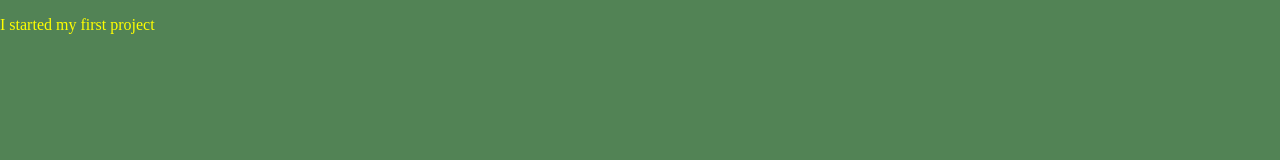
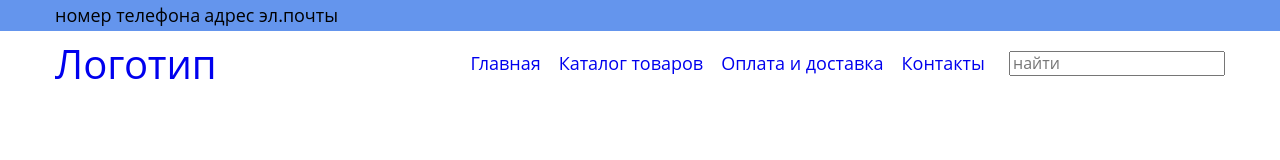
Before and after one commit to IvanVerushkin/project-1, a website: page app/index.html in a window 1280 px wide. Drawn offline with nearby package versions, Linux system fonts and the light colour scheme; files that its build step writes are made by us from their sources.

Commit message:
do header

```diff
--- a/app/index.html
+++ b/app/index.html
@@ -8,7 +8,60 @@
       <link rel="stylesheet" href="css/style.min.css">
    </head>
    <body>
-  <div class="box"><p>I started my first project</p></div>
+      <div class="wrapper">
+         <header class="header">
+
+            <div class="header__top">
+               <div class="container">
+                  <a class="phone" href="#">номер телефона</a>
+                  <a class="mail" href="#">адрес эл.почты</a>
+               </div>
+            </div>
+
+            <div class="header__bottom">
+               <div class="container">
+                  <div class="header__bottom-inner">
+                     <a class="logotype" href="#">Логотип</a>
+                     <div class="header__bottom-navbar">
+                        <nav class="navigation">
+                           <ul>
+                              <li>
+                                 <a class="page" href="#">Главная</a>
+                              </li>
+                              <li>
+                                 <a class="page" href="#">Каталог товаров</a>
+                              </li>
+                              <li>
+                                 <a class="page" href="#">Оплата и доставка</a>
+                              </li>
+                              <li>
+                                 <a class="page" href="#">Контакты</a>
+                              </li>
+                           </ul>
+                        </nav>
+                        <div class="search">
+                           <form class="search-form" action="">
+                              <label>
+                                 <span>поиск товаров</span>
+                                 <input type="search" name="" placeholder="найти" required>
+                              </label>
+                           </form>
+                        </div>
+                     </div>
+                  </div>
+               </div>
+            </div>
+         </header>
+
+         <main>
+
+         </main>
+
+         <footer>
+
+         </footer>
+
+      </div>
 
       <script src="https://ajax.googleapis.com/ajax/libs/jquery/3.5.1/jquery.min.js"></script>
       <script src="js/libs.min.js"></script>
--- a/app/scss/style.scss
+++ b/app/scss/style.scss
@@ -1,9 +1,4 @@
-html{
-   box-sizing: border-box;
-}
-
-*,
-*::before,
-*::after{
-   box-sizing: inherit;
-}
+@import 'fonts';
+@import 'vars';
+@import "global";
+@import "header";
```
Also changed, not shown: app/css/libs.min.css, app/css/style.min.css. Lines whose indentation alone changed are shown as unchanged.
